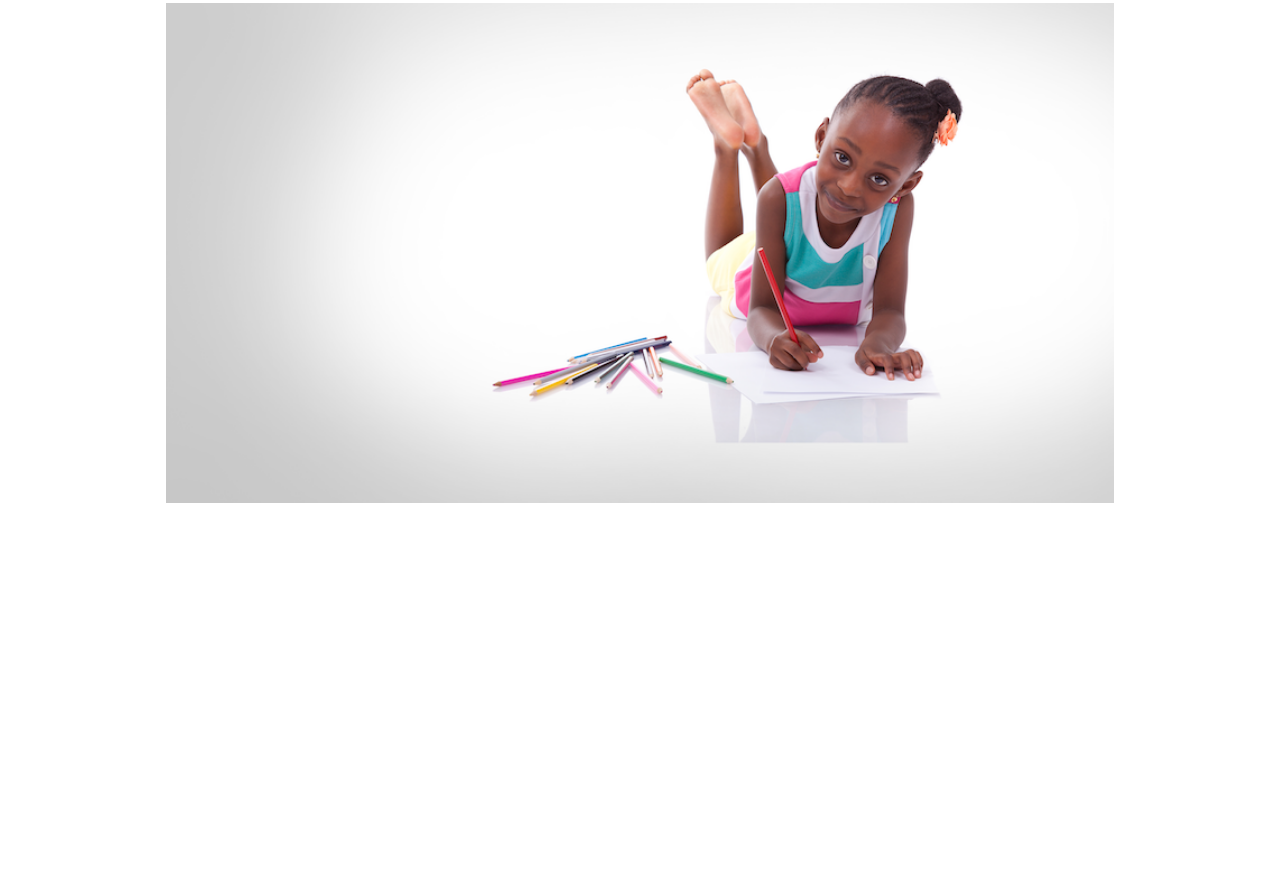
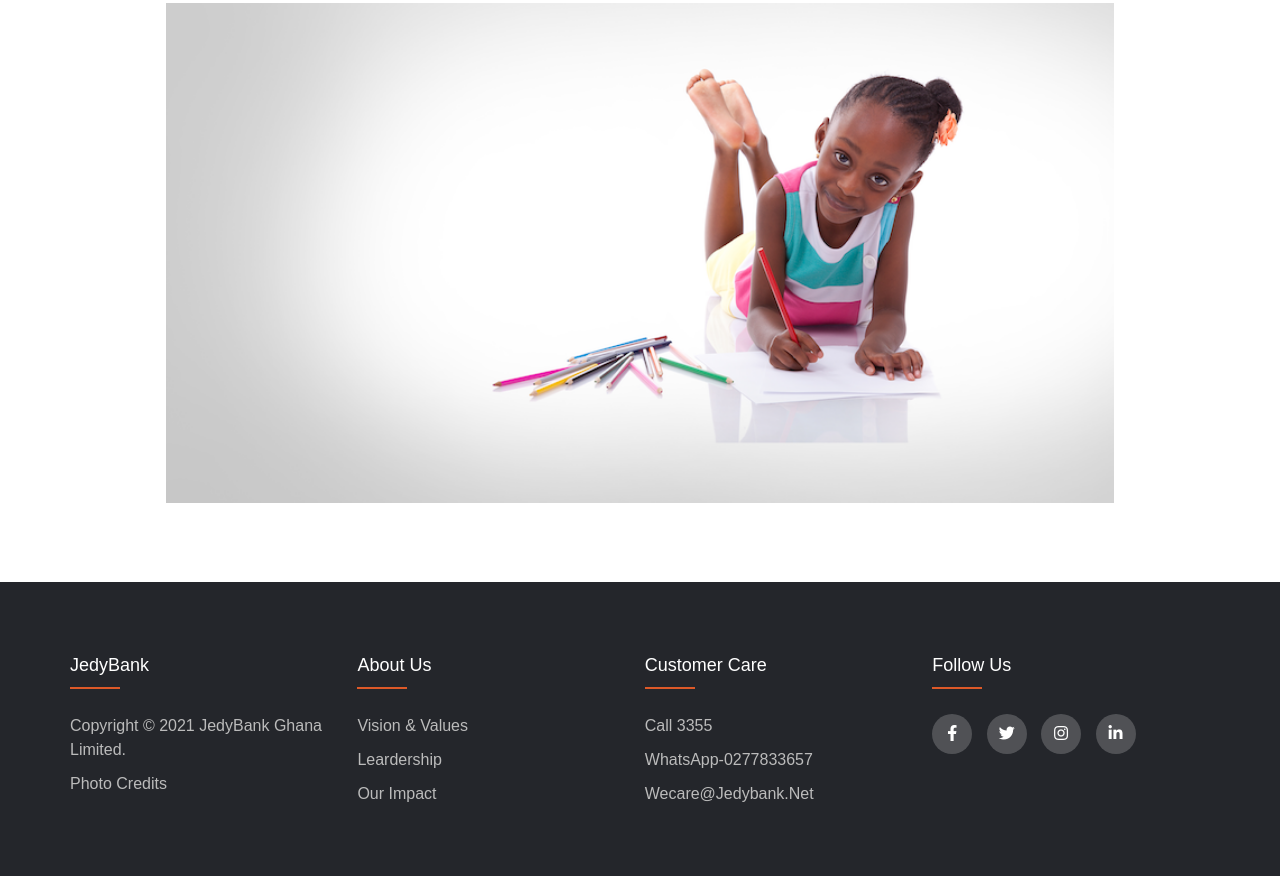
Before and after one commit to jedidiahKing/Banking_Web_Application, a plain HTML site: page index.html in a window 1280 px wide. Shown: the part 1118-1994 px from the top of the page. Before the commit the page ends 1628 px from the top, so only its background shows below. Drawn offline with Linux system fonts and the light colour scheme.

Commit message:
footer and script

```diff
--- a/index.html
+++ b/index.html
@@ -11,8 +11,6 @@
 
 
 
-    <!--REFERENCE IS AMALITECH.ORG
-    *Added my twist to it* -->
 
      <!--header start-->
      <nav>
@@ -47,7 +45,51 @@
         <div class="imagediv1"><img src="img/mobilebank.png"></div>
 
         <div class="imagediv2"><img src="img/smartgoal.png"></div>
+    </div>
 
-    </div>
+
+    <br><br><br>
+
+    <!--Footer-->
+
+    <footer class="footer">
+        <div class="container">
+            <div class="row">
+                <div class="footer-col">
+                    <h4>JedyBank</h4>
+                    <ul>
+                        <li><a>Copyright © 2021 JedyBank Ghana Limited.</a></li>
+                        <li><a>Photo Credits</a></li>
+                    </ul>
+                </div>
+                <div class="footer-col">
+                    <h4>About us</h4>
+                    <ul>
+                        <li><a href="#">Vision & Values</a></li>
+                        <li><a href="#">Leardership</a></li>
+                        <li><a href="#">Our Impact</a></li>
+                    </ul>
+                </div>
+                <div class="footer-col">
+                    <h4>Customer Care</h4>
+                    <ul>
+                        <li><a href="#">Call 3355</a></li>
+                        <li><a href="#">WhatsApp-0277833657</a></li>
+                        <li><a href="#">wecare@jedybank.net</a></li>
+                    </ul>
+                </div>
+                <div class="footer-col">
+                    <h4>Follow us</h4>
+                    <div class="social-links">
+                        <a href="#"><i class="fab fa-facebook-f"></i></a>
+                        <a href="#"><i class="fab fa-twitter"></i></a>
+                        <a href="#"><i class="fab fa-instagram"></i></a>
+                        <a href="#"><i class="fab fa-linkedin-in"></i></a>
+                    </div>
+                </div>
+            </div>
+        </div>
+   </footer>
+
 </body>
 </html>
--- a/style.css
+++ b/style.css
@@ -196,3 +196,91 @@ nav{
     }
   }
 /*GRID END*/
+
+/*FOOTER START*/
+
+.container{
+	max-width: 1170px;
+	margin:auto;
+}
+.row{
+	display: flex;
+	flex-wrap: wrap;
+}
+ul{
+	list-style: none;
+}
+.footer{
+	background-color: #24262b;
+    padding: 70px 0;
+}
+.footer-col{
+   width: 22%;
+   padding: 0 15px;
+}
+.footer-col h4{
+	font-size: 18px;
+	color: #ffffff;
+	text-transform: capitalize;
+	margin-bottom: 35px;
+	font-weight: 500;
+	position: relative;
+}
+.footer-col h4::before{
+	content: '';
+	position: absolute;
+	left:0;
+	bottom: -10px;
+	background-color: #dd5928;
+	height: 2px;
+	box-sizing: border-box;
+	width: 50px;
+}
+.footer-col ul li:not(:last-child){
+	margin-bottom: 10px;
+}
+.footer-col ul li a{
+	font-size: 16px;
+	text-transform: capitalize;
+	color: #ffffff;
+	text-decoration: none;
+	font-weight: 300;
+	color: #bbbbbb;
+	display: block;
+	transition: all 0.3s ease;
+}
+.footer-col ul li a:hover{
+	color: #dd5928;
+	padding-left: 8px;
+}
+.footer-col .social-links a{
+	display: inline-block;
+	height: 40px;
+	width: 40px;
+	background-color: rgba(255,255,255,0.2);
+	margin:0 10px 10px 0;
+	text-align: center;
+	line-height: 40px;
+	border-radius: 50%;
+	color: #ffffff;
+	transition: all 0.5s ease;
+}
+.footer-col .social-links a:hover{
+	color:#ffffff;
+	background-color: #dd5928;
+}
+
+/*responsive*/
+@media(max-width: 767px){
+  .footer-col{
+    width: 50%;
+    margin-bottom: 30px;
+}
+}
+@media(max-width: 574px){
+  .footer-col{
+    width: 100%;
+}
+}
+
+/*FOOTER END*/
```
Also changed, not shown: script.js (added, +17 -0 lines).
